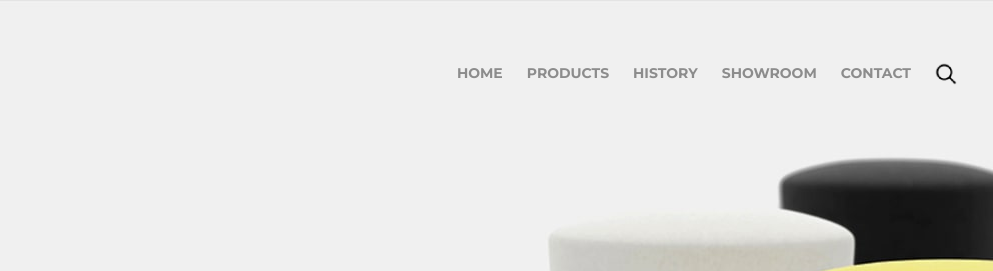
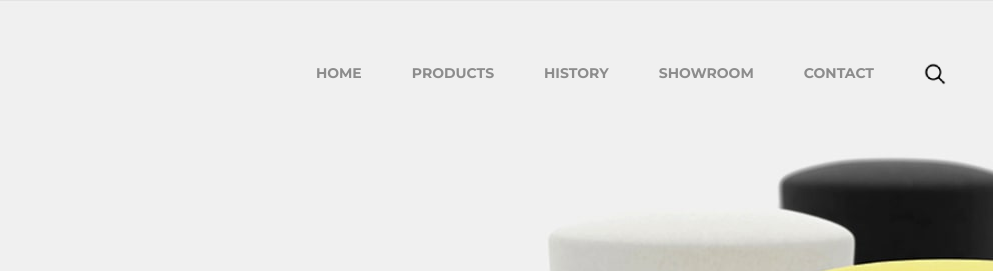
Before and after one commit to demetrius18/interiordesign, a plain HTML site: page index.html in a window 1280 px wide. Shown: the top 271 px of the page, 287-1280 px from the left. Drawn offline with Linux system fonts and the light colour scheme.

Commit message:
Update style.css

```diff
--- a/style.css
+++ b/style.css
@@ -63,23 +63,26 @@ div {
 .menu li a:hover {
     border-bottom: 4px solid #8B0000;
 }
-/* Aggiungi l'animazione alla classe .menu */
-.menu {
-    opacity: 0;
-    transform: translateY(-20px);
-    animation: slideDownFadeIn 1s forwards;
+
+/* Menu principale */
+.menu li {
+    display: inline-block;
+    margin-right: 20px;
 }
 
-/* Definisci l'animazione */
-@keyframes slideDownFadeIn {
-    0% {
-        opacity: 0;
-        transform: translateY(-20px);
-    }
-    100% {
-        opacity: 1;
-        transform: translateY(0);
-    }
+.menu a {
+    text-decoration: none;
+    color: #333;
+    font-weight: 500;
+    padding: 10px 15px;
+    border-radius: 5px;
+    transition: background-color 0.3s, transform 0.3s, color 0.3s;
+}
+
+.menu a:hover {
+    background-color: #333; /* Colore di sfondo al passaggio del mouse */
+    color: #fff; /* Colore del testo al passaggio del mouse */
+    transform: scale(1.1); /* Ingrandimento leggero */
 }
 
 /*-------------Title--------------*/
```
